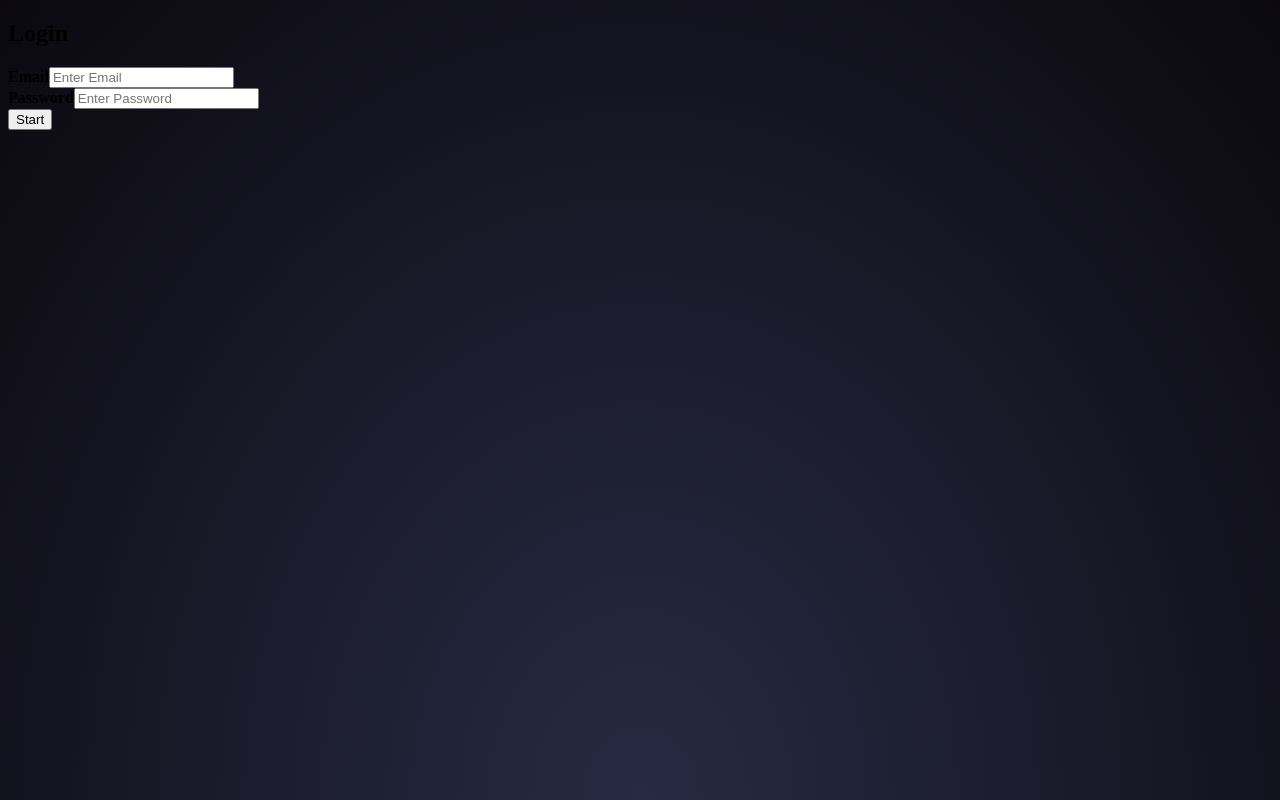
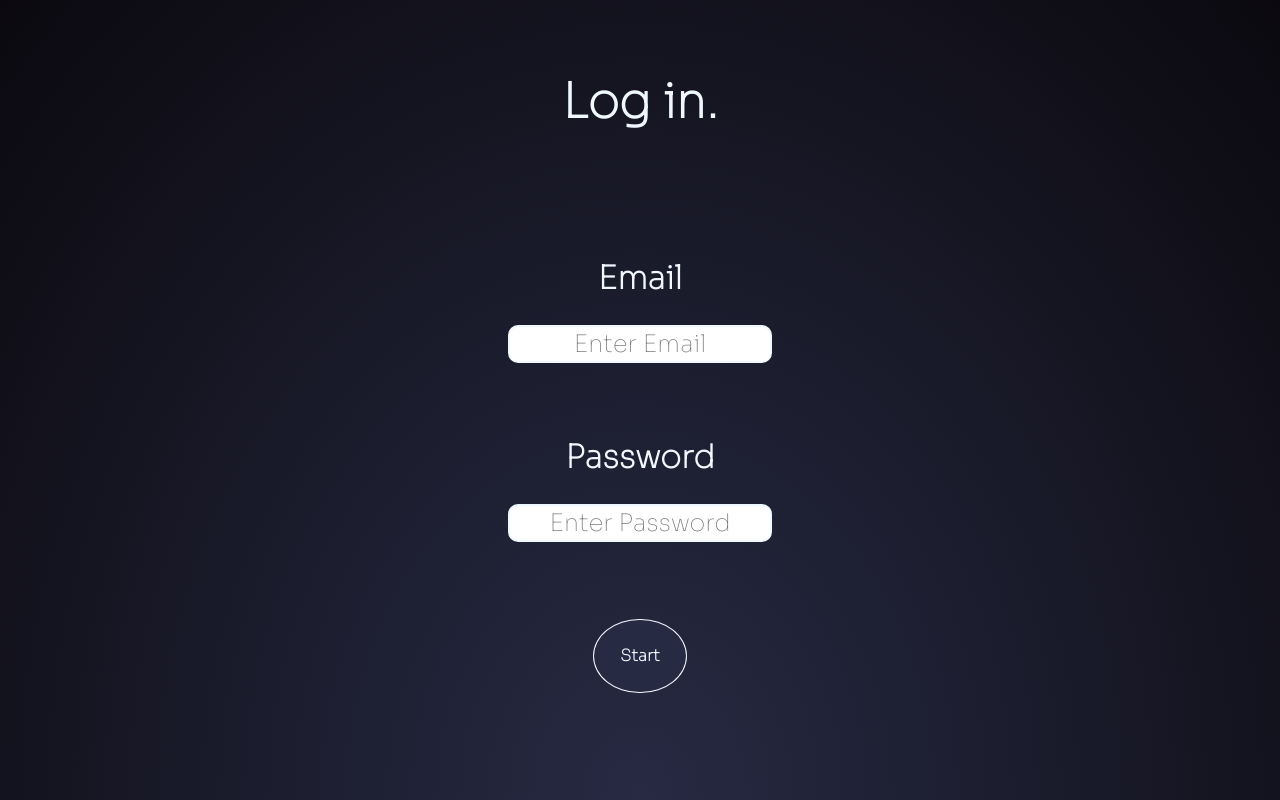
Before and after one commit to sorayapnblm/story-teller-open-ai, a React (Vite) app in the folder client/: page /login in a window 1280 px wide. Built offline with nearby package versions, Linux system fonts and the light colour scheme.

Commit message:
Change the classes' name

```diff
--- a/client/src/components/Login.jsx
+++ b/client/src/components/Login.jsx
@@ -3,6 +3,8 @@ import { useState } from "react";
 import { Link } from "react-router-dom";
 import axios from "axios";
 import { useNavigate } from "react-router-dom";
+
+import "../styles/Login.css"
 
 const Login = () => {
   const [email, setEmail] = useState("");
@@ -26,42 +28,43 @@ const Login = () => {
   };
 
   return (
-    <div className="constainer1">
-      <div className="container2">
-        <h2>Login</h2>
-        {errorMessage && <p className="error-message">{errorMessage}</p>}
+    <div className="login">
+        <h1>Log in.</h1>
         <form onSubmit={handleSubmit}>
-          <div className="container3">
-            <label htmlFor="email">
-              <strong>Email</strong>
-            </label>
+          <div className="login-container">
+            <h2>
+              Email
+            </h2>
             <input
               type="text"
               placeholder="Enter Email"
               autoComplete="off"
               name="email"
-              className="container-form"
+              className="login-form"
               onChange={(e) => setEmail(e.target.value)}
             />
           </div>
-          <div className="container3">
-            <label htmlFor="email">
-              <strong>Password</strong>
-            </label>
+          <div className="login-container">
+            <h2>
+              Password
+            </h2>
             <input
               type="password"
               placeholder="Enter Password"
               autoComplete="off"
               name="password"
-              className="container-form"
+              className="login-form"
               onChange={(e) => setPassword(e.target.value)}
             />
           </div>
-          <button type="submit" className="button">
+          <div className="login-button-container">
+          <button type="submit" className="login-button">
             Start
           </button>
+          </div>
+        {errorMessage && <p className="error-message">{errorMessage}</p>}
+
         </form>
-      </div>
     </div>
   );
 };
--- a/client/src/styles/Login.css
+++ b/client/src/styles/Login.css
@@ -1,10 +1,73 @@
-.constainer1 {
-    position: relative;
-    padding: 5%;
-    margin-top: 10%;
-    margin-left: 35%;
-    border: 1px solid aliceblue;
-    color: aliceblue;
-    width: fit-content;
-    font-size: 2rem;
+.login {
+  position: relative;
+  top: 0vh;
+  align-items: center;
+  justify-content: center;
+  text-align: center;
+  position: relative;
+  padding: 5%;
+  margin: auto;
+  /* border: 1px solid aliceblue;
+  border-radius: 20%; */
+  color: aliceblue;
+  width: 40vw;
+  font-size: 2rem;
+  font-family: "Sora", sans-serif;
 }
+
+.login h1 {
+  font-size: 3rem;
+  margin: 0%;
+  padding-bottom: 15%;
+}
+
+.login h2 {
+  margin: 0%;
+  padding: 5%;
+  font-size: 2rem;
+}
+
+.login-container {
+  padding: 5%;
+}
+
+.login-form {
+  width: 20vw;
+  font-family: "Sora", sans-serif;
+  font-size: 1.5rem;
+  margin: auto;
+  text-align: center;
+  height: 4vh;
+  border: 2px solid aliceblue;
+  border-radius: 10px;
+}
+
+.error-message {
+  color: rgb(217, 63, 63);
+  font-size: 2rem;
+}
+
+.login-button-container {
+    padding-top: 10%;
+}
+
+.login-button {
+  display: inline-block;
+  padding: 5% 5%;
+  border: 1px solid aliceblue;
+  border-radius: 50%;
+  background-color: #272a43;
+  color: aliceblue;
+  text-decoration: none;
+  font-weight: bold;
+  font-size: 1rem;
+  font-family: "Sora", sans-serif;
+  transition: background-color 1.5s, color 1s;
+  text-align: center;
+}
+
+.login-button:hover {
+  background-color: rgb(214, 139, 165);
+  border: 1px solid rgb(214, 139, 165);
+  color: #272a43;
+}
```
